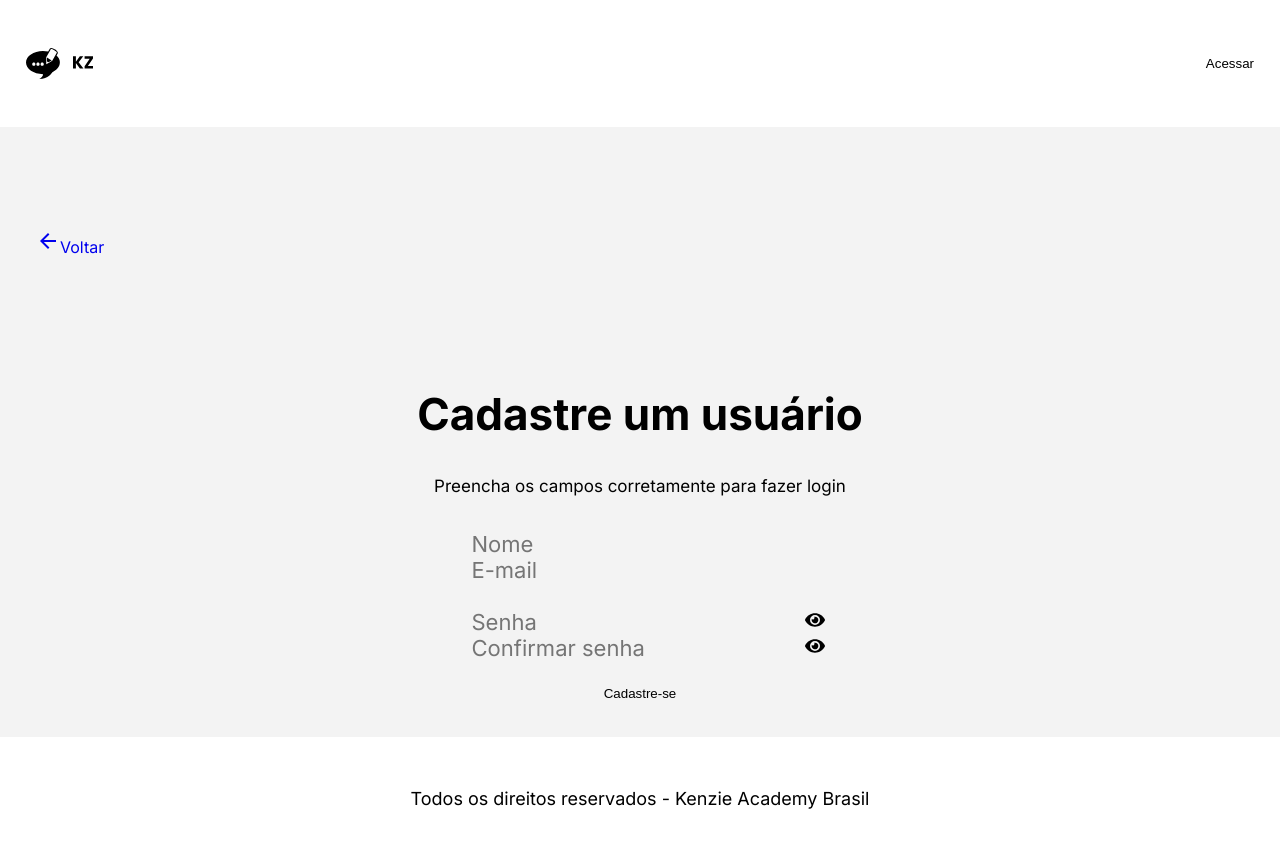
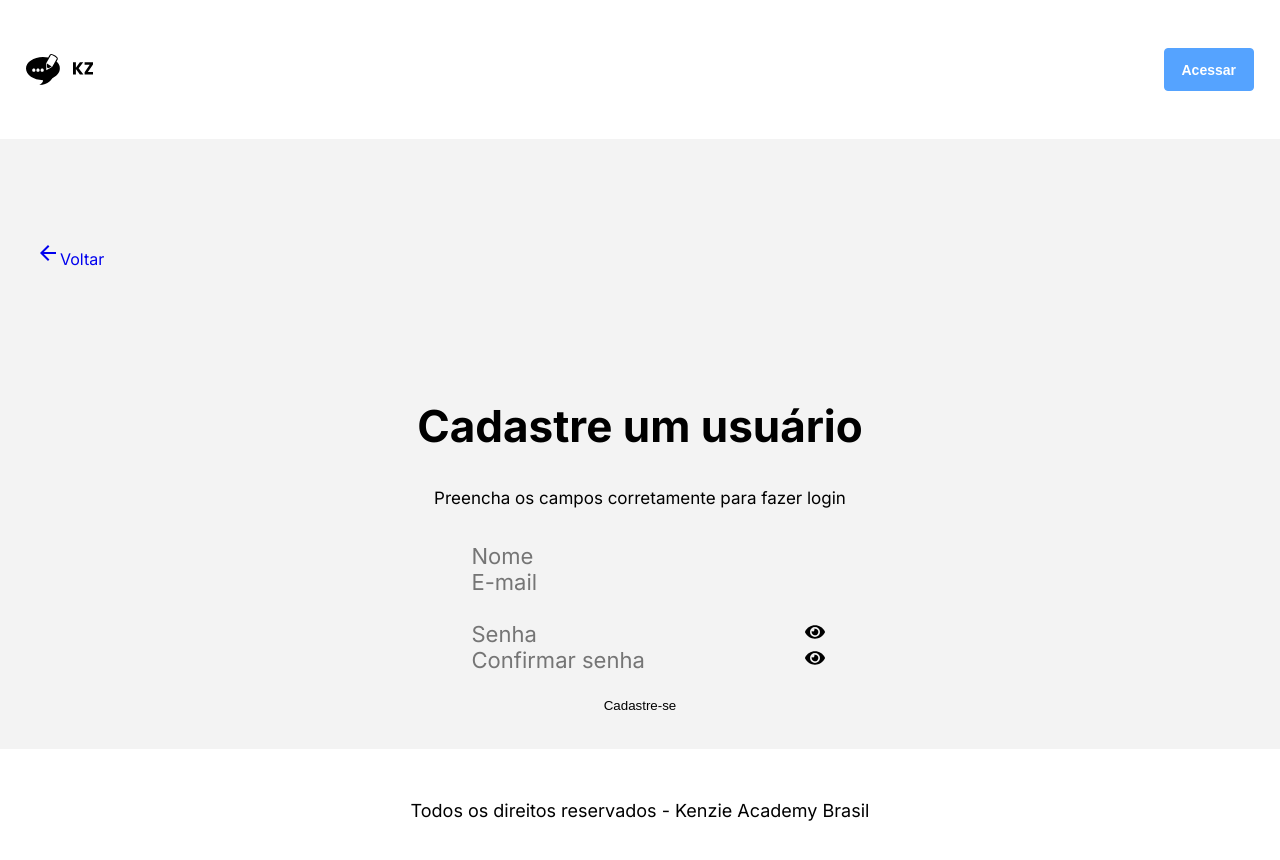
Before and after one commit to Kenzie-Academy-Brasil-Developers/kenzie-feed-entrega-grupo-4, a React (Vite) app: page /register in a window 1280 px wide. Shown: the top 860 px of the page. Built offline with nearby package versions, Linux system fonts and the light colour scheme; no server answers.

Commit message:
refactor: Header - add router to logo

```diff
--- a/src/components/Header/index.jsx
+++ b/src/components/Header/index.jsx
@@ -1,13 +1,15 @@
+import { useNavigate } from "react-router-dom";
 import Logo from "../../assets/logo.svg";
 import styles from "./style.module.scss";
 
 export const Header = () => {
+  const navigate = useNavigate()
   return (
     <div className="container">
       <header>
         <div className={styles.headerBox}>
-          <img src={Logo} alt="LogoKenzieFeed" />
-          <button className="btn-solid-s">Acessar</button>
+          <img src={Logo} alt="LogoKenzieFeed" onClick={() => navigate("/")} />
+          <button className="btn-small" onClick={() => navigate("/loginPage")} >Acessar</button>
         </div>
       </header>
     </div>
--- a/src/components/Header/style.module.scss
+++ b/src/components/Header/style.module.scss
@@ -2,4 +2,8 @@
   display: flex;
   justify-content: space-between;
   padding: 2rem 0;
+
+  img {
+    cursor: pointer;
+  }
 }
```
